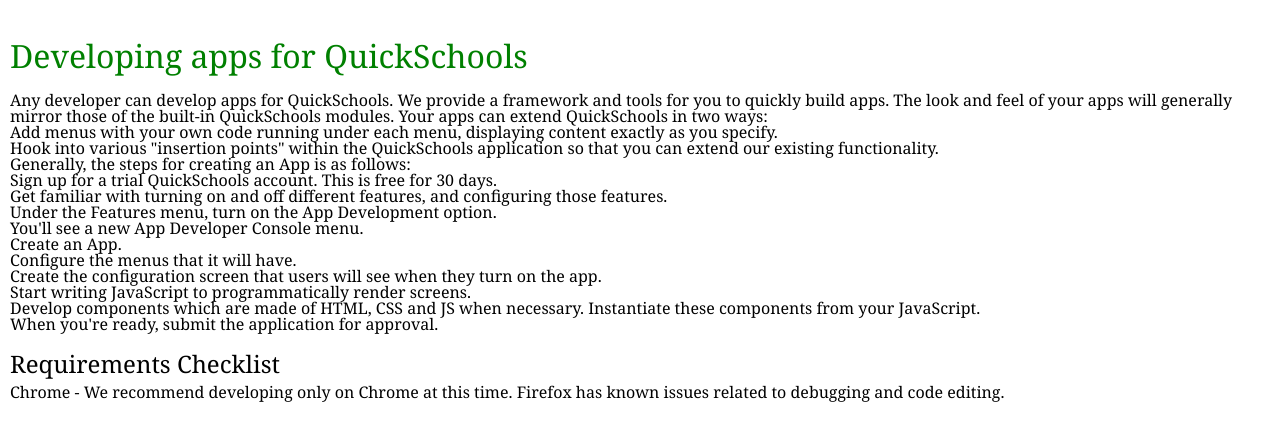
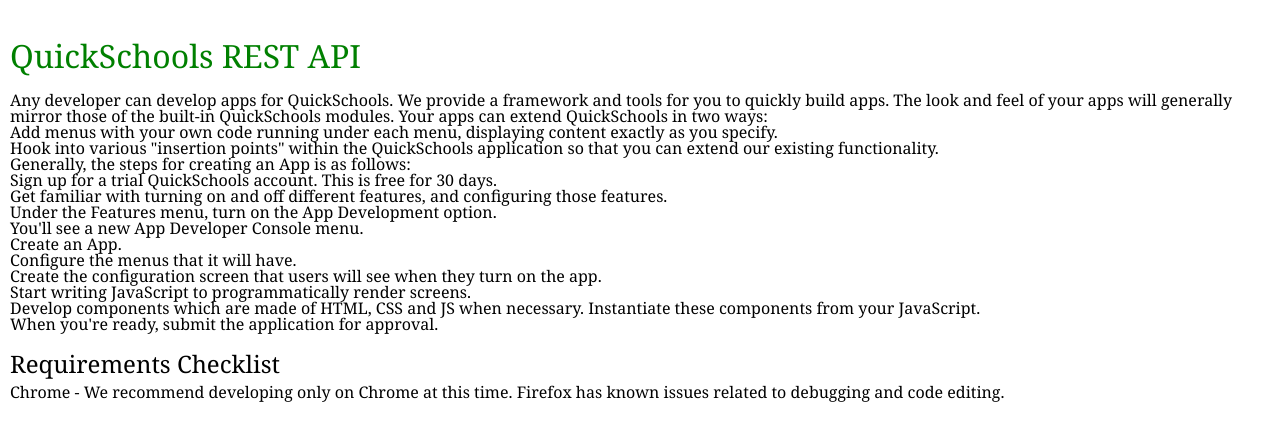
Before and after one commit to arissamad/QSApiManual, a website: page public/01-intro.html in a window 1280 px wide. Drawn offline with Linux system fonts and the light colour scheme.

Commit message:
Testing change from Cloud9

```diff
--- a/public/01-intro.html
+++ b/public/01-intro.html
@@ -7,7 +7,7 @@
 
 <div class="content">
 
-<h1 id="intro">Developing apps for QuickSchools</h1>
+<h1 id="intro">QuickSchools REST API</h1>
 <p>Any developer can develop apps for QuickSchools. We provide a framework and tools for you to quickly build apps.
 
 The look and feel of your apps will generally mirror those of the built-in QuickSchools modules.
```
